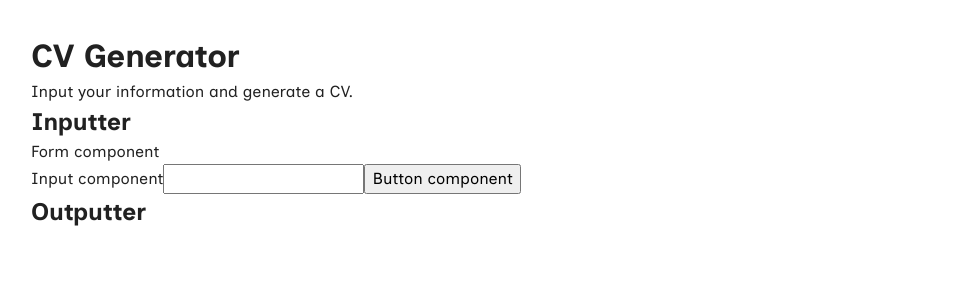
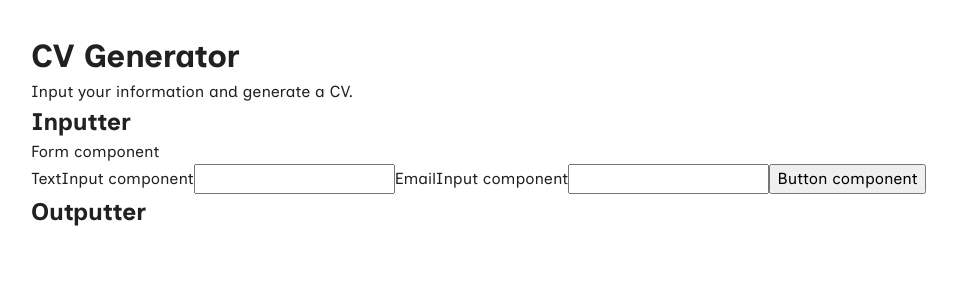
Before and after one commit to dsmchen/cv-app, a React (Vite) app: page / in a window 1280 px wide. Shown: the top 300 px of the page, without its empty margins (1-958 px from the left). Built offline with nearby package versions, Linux system fonts and the light colour scheme.

Commit message:
feat: add email state

```diff
--- a/src/components/CvGenerator.jsx
+++ b/src/components/CvGenerator.jsx
@@ -4,11 +4,17 @@ import Outputter from './Outputter';
 
 export default function CvGenerator() {
   const [name, setName] = useState('');
+  const [email, setEmail] = useState('');
 
   return (
     <main>
-      <Inputter name={name} setName={setName} />
-      <Outputter name={name} />
+      <Inputter
+        name={name}
+        setName={setName}
+        email={email}
+        setEmail={setEmail}
+      />
+      <Outputter name={name} email={email} />
     </main>
   );
 }
--- /dev/null
+++ b/src/components/EmailInput.jsx
@@ -0,0 +1,12 @@
+export default function EmailInput({ email, setEmail }) {
+  function handleChange(e) {
+    setEmail(e.target.value);
+  }
+
+  return (
+    <label>
+      EmailInput component
+      <input type="email" value={email} onChange={handleChange} />
+    </label>
+  );
+}
--- a/src/components/Form.jsx
+++ b/src/components/Form.jsx
@@ -1,11 +1,13 @@
-import Input from './Input';
+import TextInput from './TextInput';
+import EmailInput from './EmailInput';
 import Button from './Button';
 
-export default function Form({ name, setName }) {
+export default function Form({ name, setName, email, setEmail }) {
   return (
     <form>
       <p>Form component</p>
-      <Input name={name} setName={setName} />
+      <TextInput name={name} setName={setName} />
+      <EmailInput email={email} setEmail={setEmail} />
       <Button />
     </form>
   );
--- a/src/components/Inputter.jsx
+++ b/src/components/Inputter.jsx
@@ -1,10 +1,10 @@
 import Form from './Form';
 
-export default function Inputter({ name, setName }) {
+export default function Inputter({ name, setName, email, setEmail }) {
   return (
     <div className="inputter">
       <h2>Inputter</h2>
-      <Form name={name} setName={setName} />
+      <Form name={name} setName={setName} email={email} setEmail={setEmail} />
     </div>
   );
 }
--- a/src/components/Outputter.jsx
+++ b/src/components/Outputter.jsx
@@ -1,8 +1,9 @@
-export default function Outputter({ name }) {
+export default function Outputter({ name, email }) {
   return (
     <div className="outputter">
       <h2>Outputter</h2>
       <p>{name}</p>
+      <p>{email}</p>
     </div>
   );
 }
--- a/src/components/Input.jsx
+++ b/src/components/TextInput.jsx
@@ -1,11 +1,11 @@
-export default function Input({ name, setName }) {
+export default function TextInput({ name, setName }) {
   function handleChange(e) {
     setName(e.target.value);
   }
 
   return (
     <label>
-      Input component
+      TextInput component
       <input type="text" value={name} onChange={handleChange} />
     </label>
   );
```
